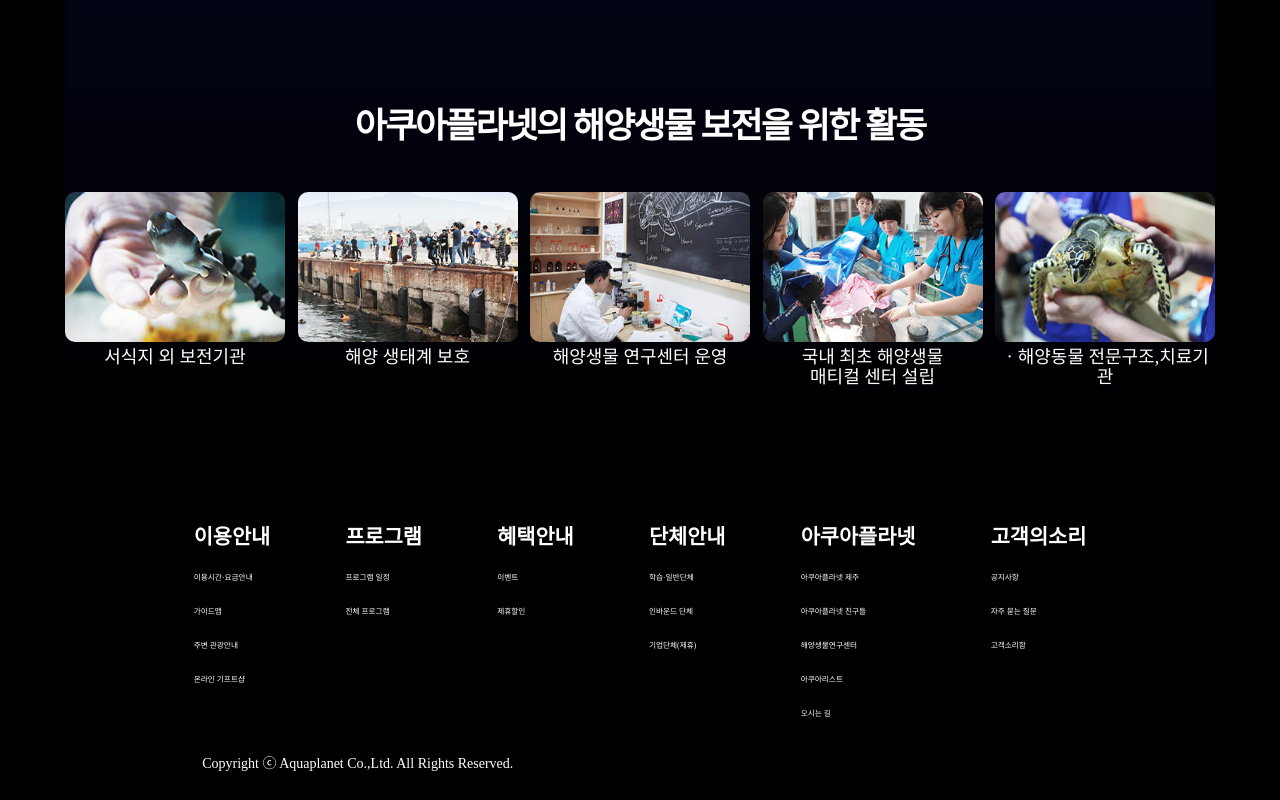
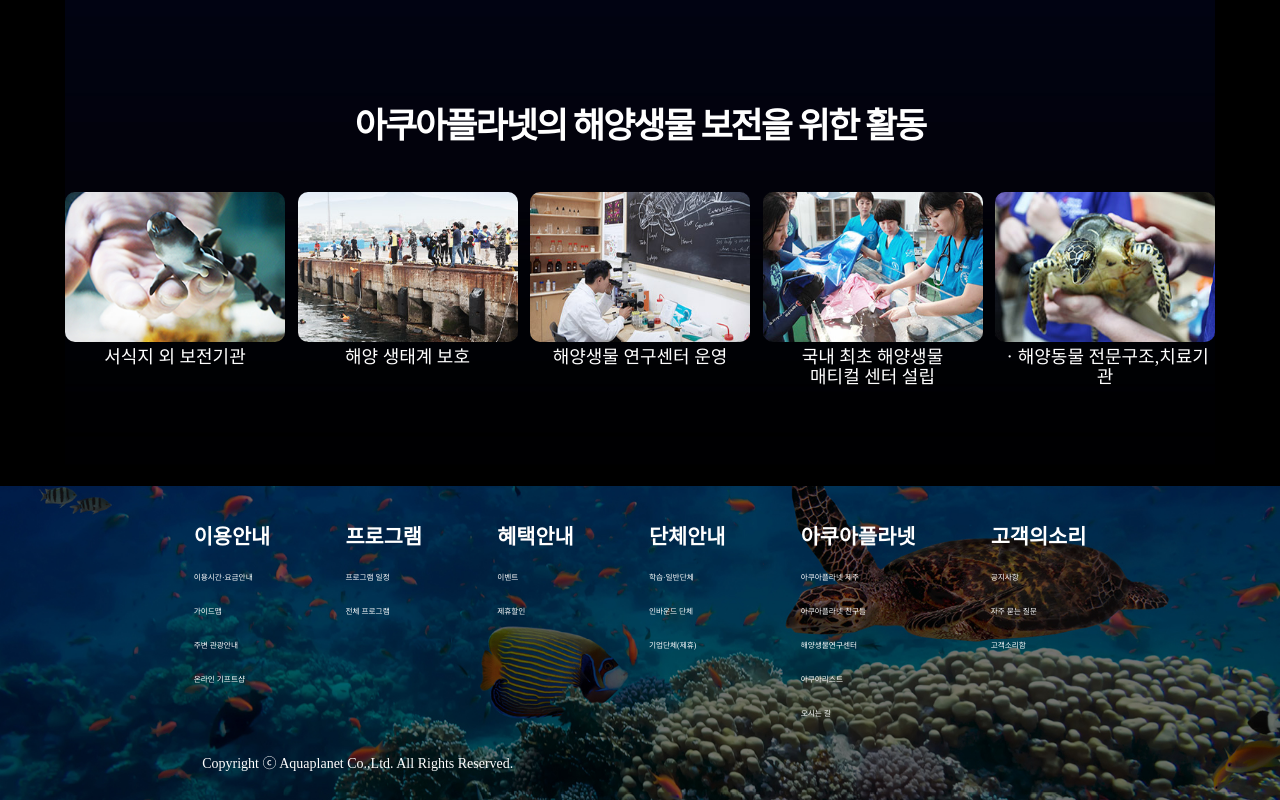
Before and after one commit to yjh4507/aquaplanet_sub3, a plain HTML site: page index.html in a window 1280 px wide. Shown: the part 4074-4874 px from the top of the page. Drawn offline with nearby package versions, Linux system fonts and the light colour scheme; a web font is replaced by a local one.

Commit message:
Update footer.css

```diff
--- a/css/footer.css
+++ b/css/footer.css
@@ -186,7 +186,7 @@ a:hover {
 .footer {
   width: 100%;
   height: auto;
-  background-image: url("img/footer_back.jpg");
+  background-image: url("../img/footer_back.jpg");
   background-repeat: no-repeat;
   background-size: cover;
   background-position: center;
```
